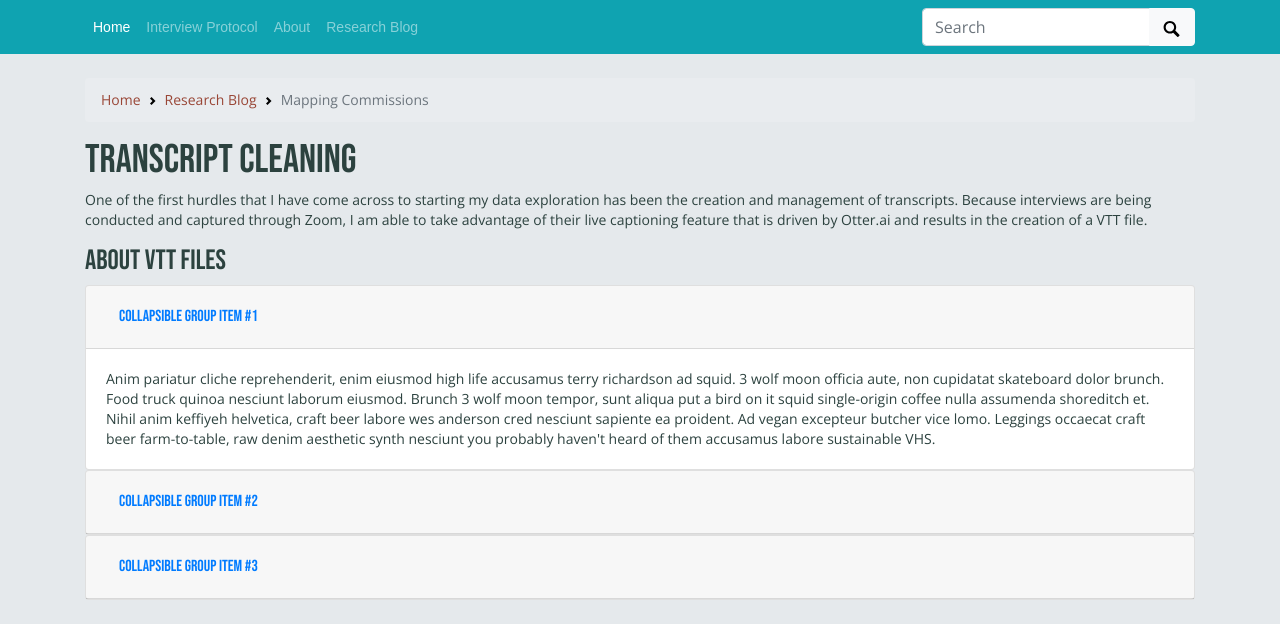
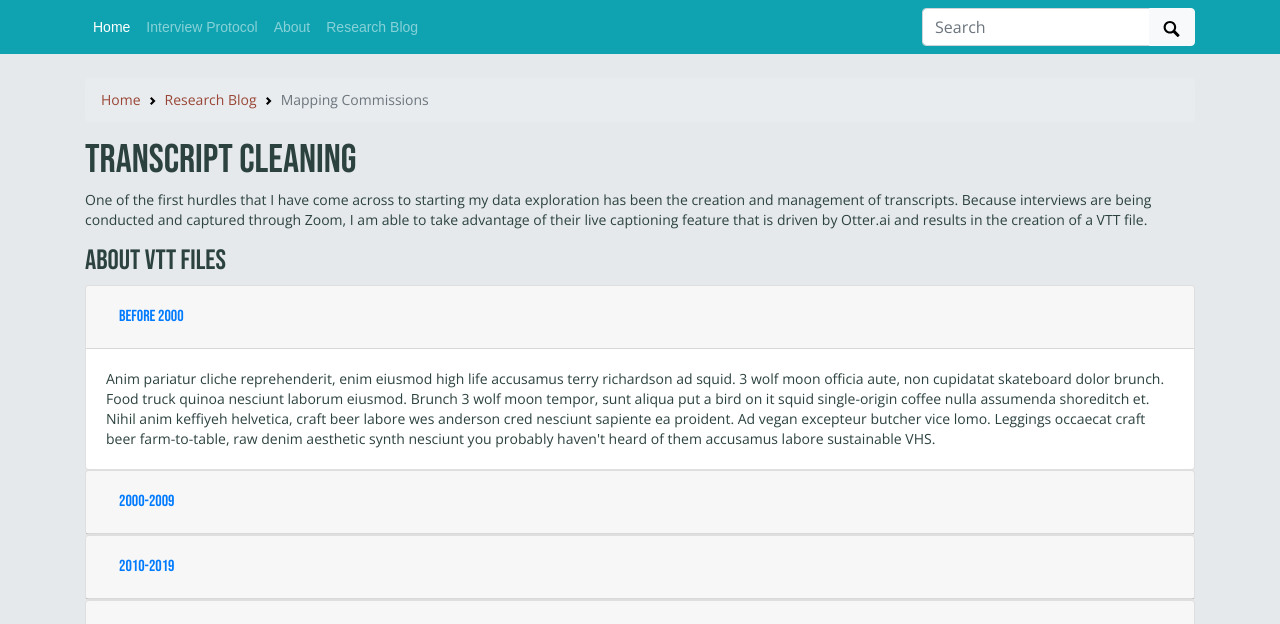
Before and after one commit to mxballin/recordkeeping-governance, a Jekyll site: the page built from pages/commissions.md, in a window 1280 px wide, cut to the strip 100-724 px from the top of the page. Built offline with Jekyll 4.4.1, drawn with Linux system fonts in a browser that asks for light colours; some web fonts are replaced.

Commit message:
Update commissions.md

```diff
--- a/pages/commissions.md
+++ b/pages/commissions.md
@@ -25,7 +25,7 @@
     <div class="card-header" id="headingOne">
       <h5 class="mb-0">
         <button class="btn btn-link" data-toggle="collapse" data-target="#collapseOne" aria-expanded="true" aria-controls="collapseOne">
-          Collapsible Group Item #1
+          before 2000
         </button>
       </h5>
     </div>
@@ -40,7 +40,7 @@
     <div class="card-header" id="headingTwo">
       <h5 class="mb-0">
         <button class="btn btn-link collapsed" data-toggle="collapse" data-target="#collapseTwo" aria-expanded="false" aria-controls="collapseTwo">
-          Collapsible Group Item #2
+          2000-2009
         </button>
       </h5>
     </div>
@@ -54,7 +54,21 @@
     <div class="card-header" id="headingThree">
       <h5 class="mb-0">
         <button class="btn btn-link collapsed" data-toggle="collapse" data-target="#collapseThree" aria-expanded="false" aria-controls="collapseThree">
-          Collapsible Group Item #3
+          2010-2019
+        </button>
+      </h5>
+    </div>
+    <div id="collapseThree" class="collapse" aria-labelledby="headingThree" data-parent="#accordion">
+      <div class="card-body">
+        Anim pariatur cliche reprehenderit, enim eiusmod high life accusamus terry richardson ad squid. 3 wolf moon officia aute, non cupidatat skateboard dolor brunch. Food truck quinoa nesciunt laborum eiusmod. Brunch 3 wolf moon tempor, sunt aliqua put a bird on it squid single-origin coffee nulla assumenda shoreditch et. Nihil anim keffiyeh helvetica, craft beer labore wes anderson cred nesciunt sapiente ea proident. Ad vegan excepteur butcher vice lomo. Leggings occaecat craft beer farm-to-table, raw denim aesthetic synth nesciunt you probably haven't heard of them accusamus labore sustainable VHS.
+      </div>
+    </div>
+  </div>
+    <div class="card">
+    <div class="card-header" id="headingThree">
+      <h5 class="mb-0">
+        <button class="btn btn-link collapsed" data-toggle="collapse" data-target="#collapseThree" aria-expanded="false" aria-controls="collapseThree">
+          2020 - present
         </button>
       </h5>
     </div>
```
